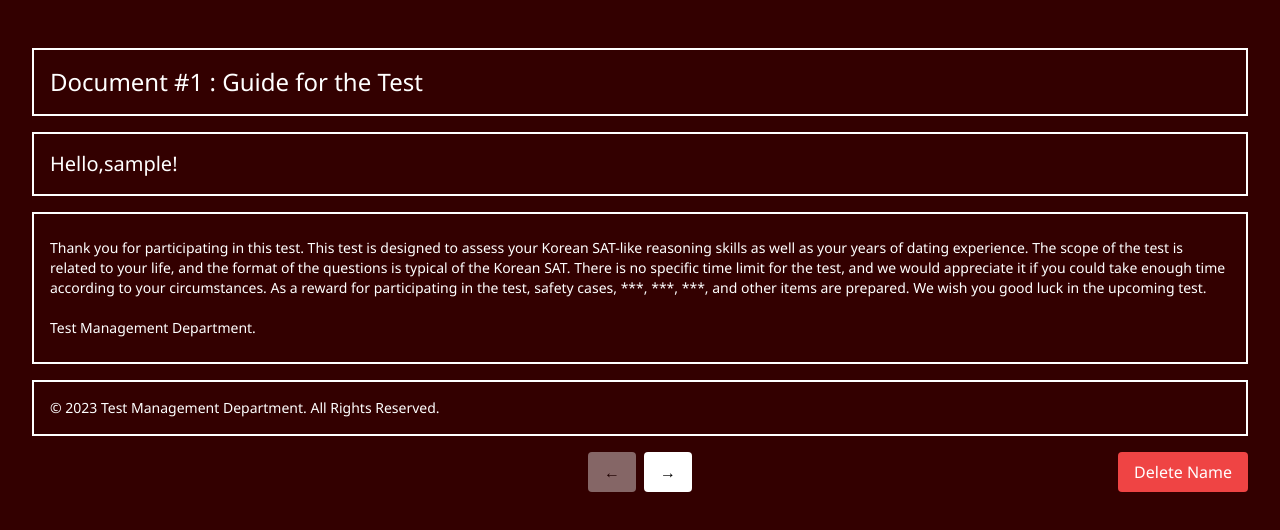
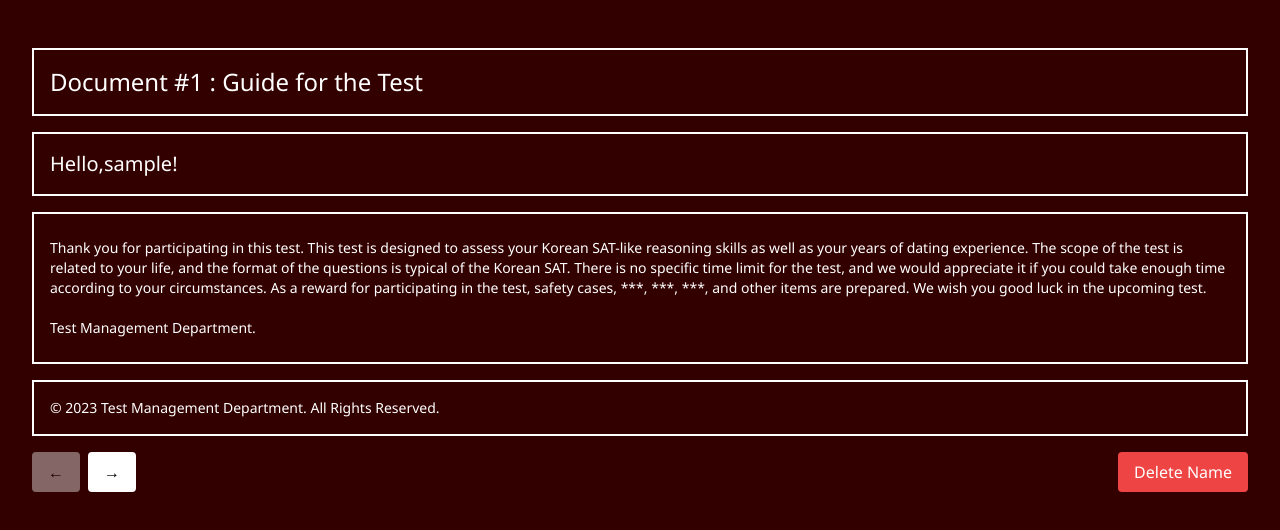
Before and after one commit to 0913vision/2023birthday, a Next.js app: page /home in a window 1280 px wide. Shown: the top 530 px of the page. Built offline with nearby package versions, Linux system fonts and the light colour scheme; no server answers; sample sign-in values are in the browser's storage.

Commit message:
#2-d_2-5

```diff
--- a/pages/home.js
+++ b/pages/home.js
@@ -114,8 +114,8 @@ export default function Home() {
               <p className="text-sm">&copy; 2023 Test Management Department. All Rights Reserved.</p>
             </footer>
           </div>
-          <div className='relative'>
-            <div className="flex justify-center my-4">
+          <div className='flex justify-between'>
+            <div className="flex">
             <button
               className={`bg-white text-black rounded px-4 py-2 mr-2 ${currentPage === 0 ? 'opacity-40' : 'opacity-100'}`}
               onClick={() => setCurrentPage((currentPage - 1))}
@@ -131,6 +131,7 @@ export default function Home() {
               &rarr;
             </button>
             </div>
+
             {showDeleteModal && (
               <div className="fixed inset-0 z-50 flex items-center justify-center">
                 <div className={`bg-white p-6 rounded shadow-lg text-black ${modalDissolve ? 'dissolveModal show' : 'dissolveModal'}`}>
@@ -145,7 +146,7 @@ export default function Home() {
               </div>
             )}
             <button
-              className="bg-red-500 text-white rounded px-4 py-2 absolute right-0 bottom-0"
+              className="bg-red-500 text-white rounded px-4 py-2"
               onClick={handleDelete}
             >
               Delete Name
--- a/pages/secret_home_0415.js
+++ b/pages/secret_home_0415.js
@@ -93,8 +93,8 @@ export default function Home() {
               <p className="text-sm">&copy; 2023 Test Management Department. All Rights Reserved.</p>
             </footer>
           </div>
-          <div className='relative'>
-            <div className="flex justify-center my-4">
+          <div className='flex justify-between'>
+            <div className="flex">
               <button
                 className={`bg-white text-black rounded px-4 py-2 mr-2 ${currentPage === 0 ? 'opacity-40' : 'opacity-100'}`}
                 onClick={() => setCurrentPage((currentPage - 1))}
@@ -124,7 +124,7 @@ export default function Home() {
               </div>
             )}
             <button
-              className="bg-red-500 text-white rounded px-4 py-2 absolute right-0 bottom-0"
+              className="bg-red-500 text-white rounded px-4 py-2"
               onClick={handleDelete}
             >
               Delete Name
```
Lines whose indentation alone changed are shown as unchanged.
